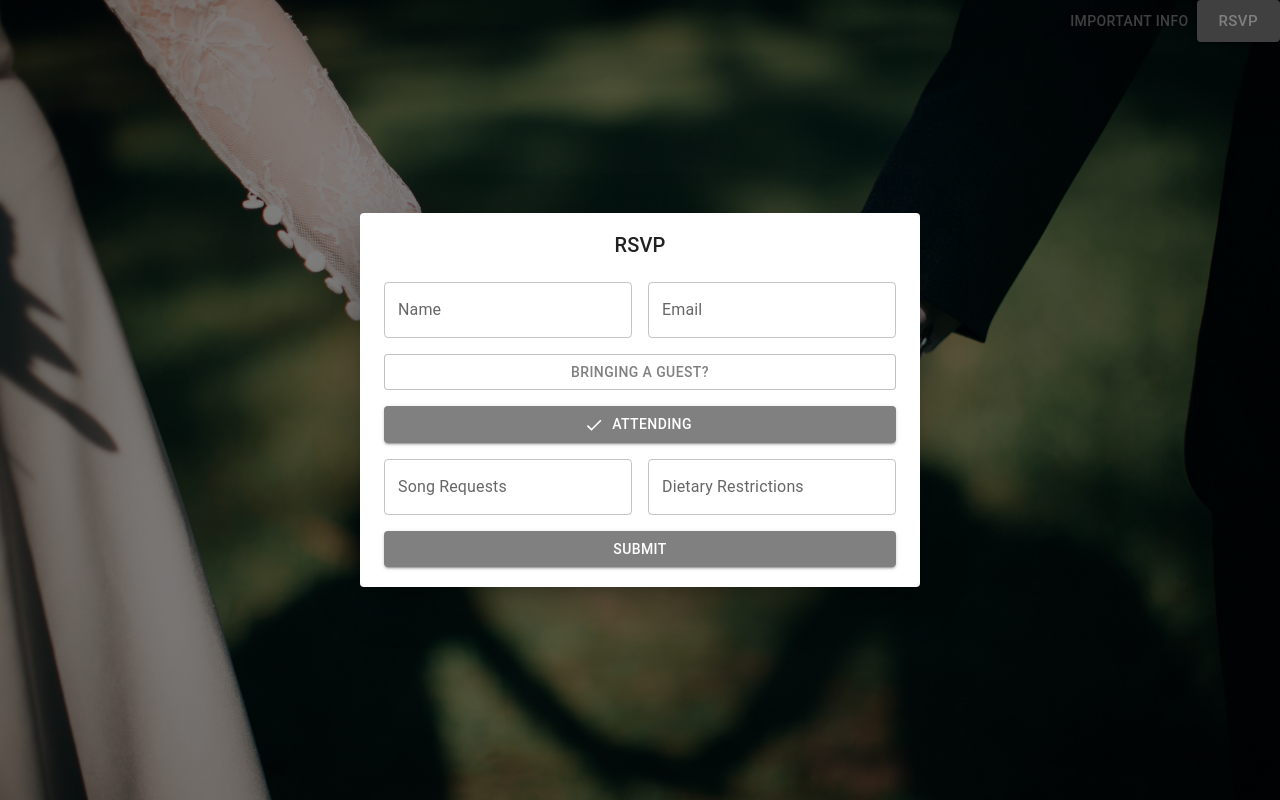
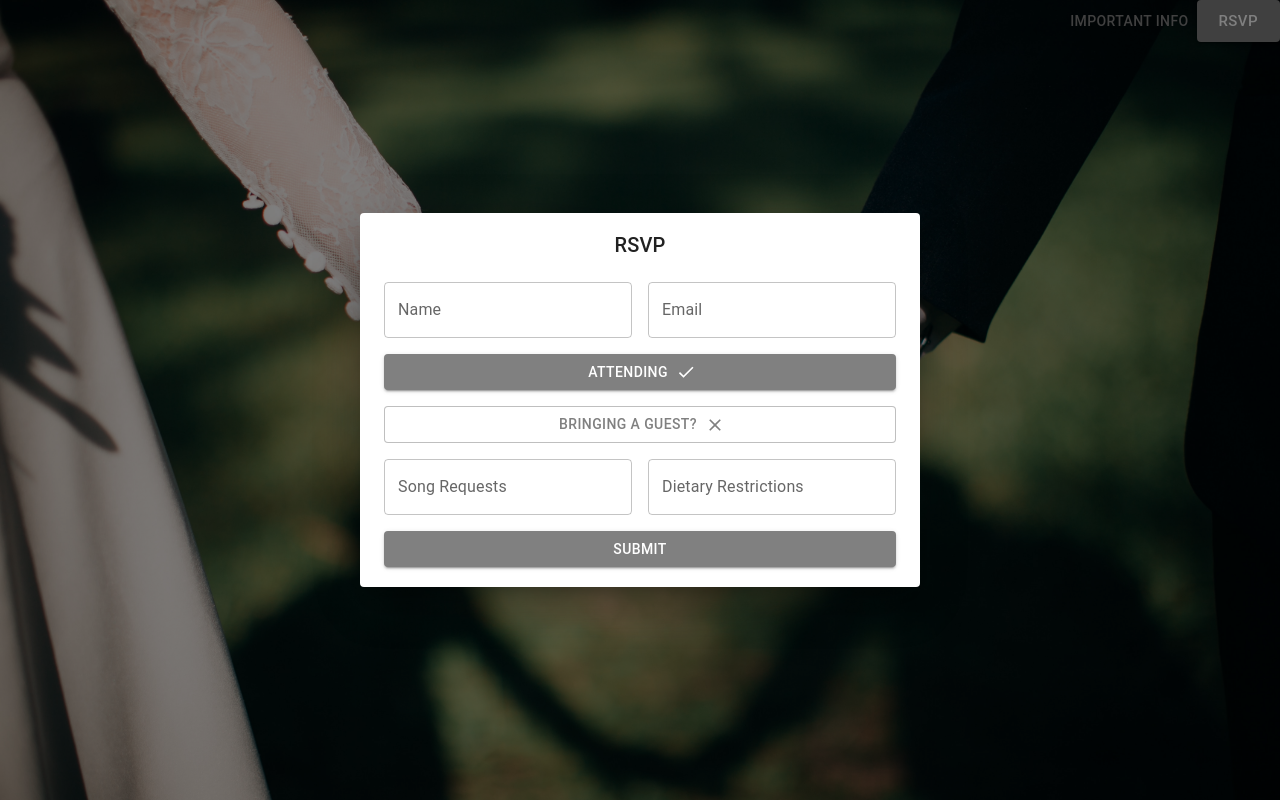
Before and after one commit to JackCotter/WeddingRSVP, a Next.js app in the folder client/: page / in a window 1280 px wide. Both pictures are taken after a click on the button "RSVP". Shown: the top 800 px of the page. Built offline with nearby package versions, Linux system fonts and the light colour scheme.

Commit message:
finished modal styling

```diff
--- a/client/components/modals/rsvpModal.tsx
+++ b/client/components/modals/rsvpModal.tsx
@@ -9,6 +9,7 @@ import {
 } from "@mui/material";
 import { useState } from "react";
 import CheckIcon from "@mui/icons-material/Check";
+import CloseIcon from "@mui/icons-material/Close";
 import { dietaryRestrictions, rsvp, songRequest } from "@/utils/apiUtils";
 import { useRouter } from "next/router";
 import { useFormik } from "formik";
@@ -113,15 +114,35 @@ const RsvpModal = (props: RsvpModalProps) => {
                 helperText={formik.errors.email}
               />
             </Stack>
+            <Button
+              variant={formik.values.attending ? "contained" : "outlined"}
+              name="attending"
+              id="attending"
+              onClick={() =>
+                formik.setFieldValue("attending", !formik.values.attending)
+              }
+              endIcon={formik.values.attending ? <CheckIcon /> : <CloseIcon />}
+            >
+              Attending
+            </Button>
+            {formik.values.attending && (
+              <>
                 <Stack direction="row" spacing={2}>
                   <Button
                     fullWidth={!formik.values.needsGuest}
-                variant={formik.values.needsGuest ? "contained" : "outlined"}
+                    variant={
+                      formik.values.needsGuest ? "contained" : "outlined"
+                    }
                     name="needsGuest"
                     onClick={() =>
-                  formik.setFieldValue("needsGuest", !formik.values.needsGuest)
+                      formik.setFieldValue(
+                        "needsGuest",
+                        !formik.values.needsGuest
+                      )
                     }
-                startIcon={formik.values.needsGuest && <CheckIcon />}
+                    endIcon={
+                      formik.values.needsGuest ? <CheckIcon /> : <CloseIcon />
+                    }
                   >
                     Bringing a guest?
                   </Button>
@@ -135,17 +156,6 @@ const RsvpModal = (props: RsvpModalProps) => {
                     />
                   )}
                 </Stack>
-            <Button
-              variant={formik.values.attending ? "contained" : "outlined"}
-              name="attending"
-              id="attending"
-              onClick={() =>
-                formik.setFieldValue("attending", !formik.values.attending)
-              }
-              startIcon={formik.values.attending && <CheckIcon />}
-            >
-              Attending
-            </Button>
                 <Stack direction="row" spacing={2}>
                   <TextField
                     fullWidth
@@ -162,6 +172,8 @@ const RsvpModal = (props: RsvpModalProps) => {
                     onChange={formik.handleChange}
                   />
                 </Stack>
+              </>
+            )}
             <Button type="submit" variant="contained">
               {" "}
               Submit{" "}
```
Lines whose indentation alone changed are shown as unchanged.
